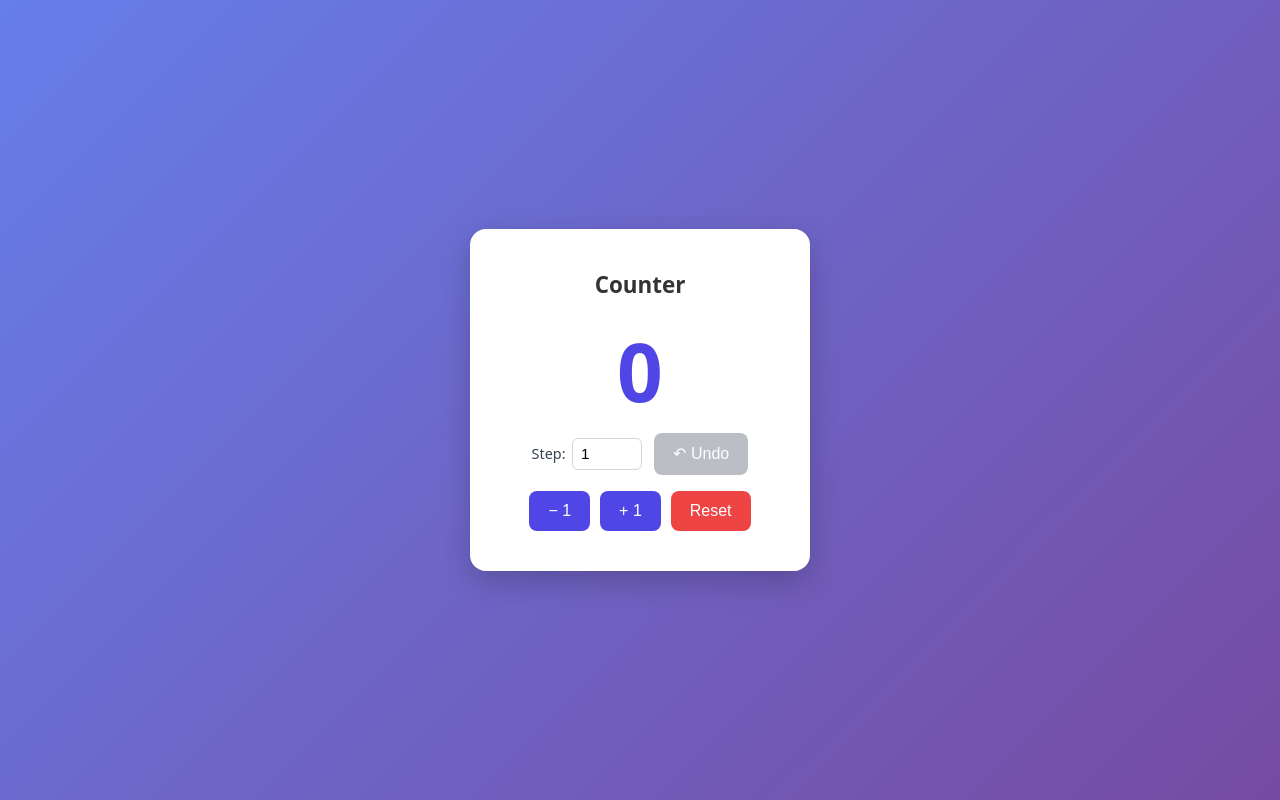
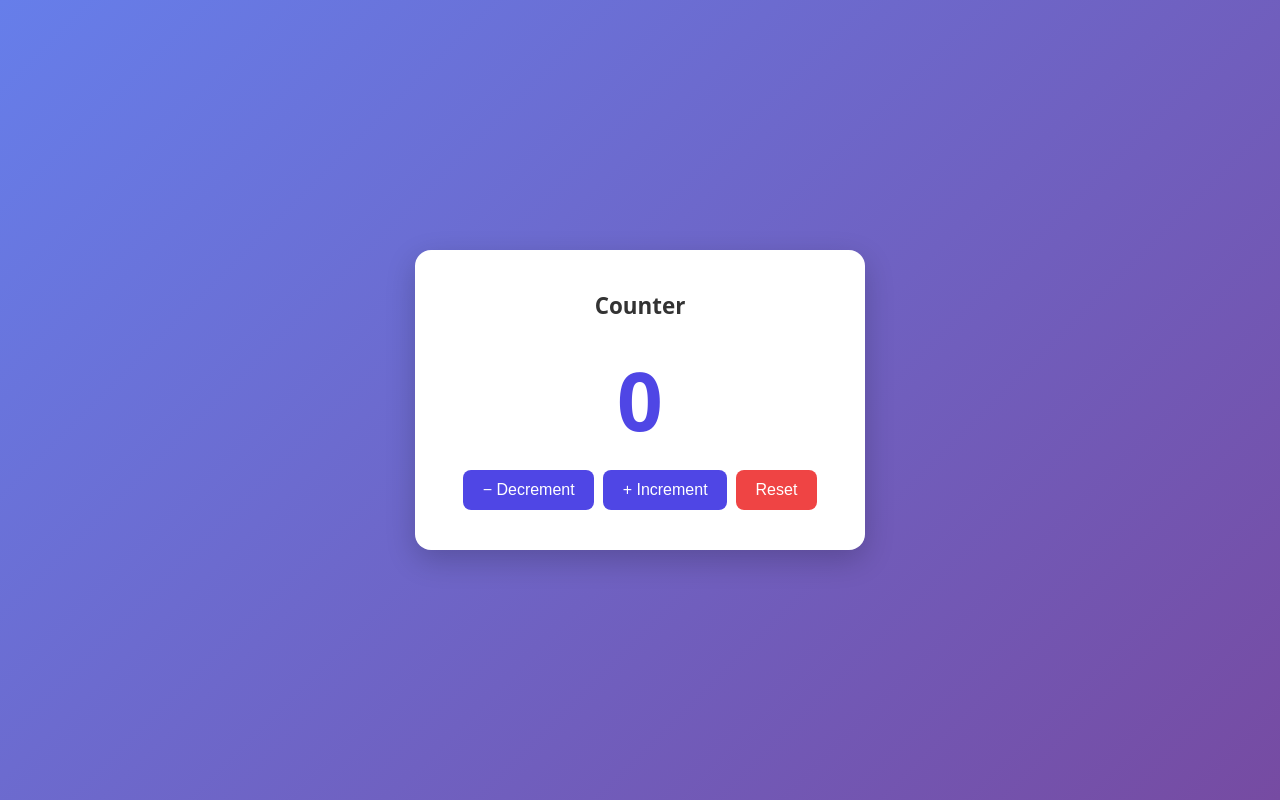
Before and after one commit to anushaviswanathan2002/Counter-app, a React (Vite) app: page / in a window 1280 px wide. Built offline with nearby package versions, Linux system fonts and the light colour scheme.

Commit message:
Revert "feat(counter): add configurable step size, undo, and history of last 10 actions"
This reverts commit 2b3e14e324db9db9c55d2bafcc6bbff6fa148f10.

```diff
--- a/src/App.jsx
+++ b/src/App.jsx
@@ -1,105 +1,30 @@
 import { useState, useEffect } from 'react';
 
-const COUNT_KEY = 'counter-value';
-const STEP_KEY = 'counter-step';
-const HISTORY_KEY = 'counter-history';
-const MAX_HISTORY = 10;
+const STORAGE_KEY = 'counter-value';
 
-function loadNumber(key, fallback) {
-  const n = parseInt(localStorage.getItem(key) || String(fallback), 10);
-  return Number.isNaN(n) ? fallback : n;
-}
-
-function loadHistory() {
-  try {
-    const raw = JSON.parse(localStorage.getItem(HISTORY_KEY)) || [];
-    return Array.isArray(raw) ? raw.slice(0, MAX_HISTORY) : [];
-  } catch {
-    return [];
-  }
+function loadCount() {
+  const stored = parseInt(localStorage.getItem(STORAGE_KEY) || '0', 10);
+  return Number.isNaN(stored) ? 0 : stored;
 }
 
 export default function App() {
-  const [count, setCount] = useState(() => loadNumber(COUNT_KEY, 0));
-  const [step, setStep] = useState(() => loadNumber(STEP_KEY, 1));
-  const [history, setHistory] = useState(loadHistory);
+  const [count, setCount] = useState(loadCount);
 
   useEffect(() => {
-    localStorage.setItem(COUNT_KEY, String(count));
+    localStorage.setItem(STORAGE_KEY, String(count));
   }, [count]);
-  useEffect(() => {
-    localStorage.setItem(STEP_KEY, String(step));
-  }, [step]);
-  useEffect(() => {
-    localStorage.setItem(HISTORY_KEY, JSON.stringify(history));
-  }, [history]);
-
-  function applyChange(delta) {
-    const next = count + delta;
-    setCount(next);
-    setHistory((h) => [{ delta, value: next, id: Date.now() }, ...h].slice(0, MAX_HISTORY));
-  }
-
-  function increment() { applyChange(step); }
-  function decrement() { applyChange(-step); }
-  function reset() {
-    setCount(0);
-    setHistory([]);
-  }
-  function undo() {
-    if (history.length === 0) return;
-    const [last, ...rest] = history;
-    setCount(count - last.delta);
-    setHistory(rest);
-  }
 
   return (
     <div className="app">
       <h1>Counter</h1>
       <div className="count">{count}</div>
-
-      <div className="step-row">
-        <label>
-          Step:
-          <input
-            type="number"
-            min="1"
-            max="1000"
-            value={step}
-            onChange={(e) => {
-              const v = parseInt(e.target.value, 10);
-              if (!Number.isNaN(v) && v >= 1) setStep(v);
-            }}
-          />
-        </label>
-        <button
-          className="secondary"
-          disabled={history.length === 0}
-          onClick={undo}
-          title="Undo last action"
-        >
-          ↶ Undo
+      <div className="buttons">
+        <button onClick={() => setCount(count - 1)}>− Decrement</button>
+        <button onClick={() => setCount(count + 1)}>+ Increment</button>
+        <button className="danger" onClick={() => setCount(0)}>
+          Reset
         </button>
       </div>
-
-      <div className="buttons">
-        <button onClick={decrement}>− {step}</button>
-        <button onClick={increment}>+ {step}</button>
-        <button className="danger" onClick={reset}>Reset</button>
-      </div>
-
-      {history.length > 0 && (
-        <div className="history">
-          <h2>History</h2>
-          <ol>
-            {history.map((h, i) => (
-              <li key={h.id}>
-                {h.delta > 0 ? '+' : ''}{h.delta} → <b>{h.value}</b>
-              </li>
-            ))}
-          </ol>
-        </div>
-      )}
     </div>
   );
 }
--- a/src/index.css
+++ b/src/index.css
@@ -15,37 +15,15 @@ body {
   border-radius: 16px;
   box-shadow: 0 10px 30px rgba(0, 0, 0, 0.2);
   text-align: center;
-  min-width: 340px;
-  max-width: 420px;
+  min-width: 320px;
 }
-h1 { margin: 0 0 1rem; font-size: 1.4rem; color: #333; }
+h1 { margin: 0 0 1.5rem; font-size: 1.4rem; color: #333; }
 .count {
   font-size: 5rem;
   font-weight: 700;
   color: #4f46e5;
-  margin: 0.5rem 0;
+  margin: 1rem 0;
   font-variant-numeric: tabular-nums;
-}
-.step-row {
-  display: flex;
-  align-items: center;
-  justify-content: center;
-  gap: 0.75rem;
-  margin-bottom: 1rem;
-}
-.step-row label {
-  display: inline-flex;
-  align-items: center;
-  gap: 0.4rem;
-  font-size: 0.9rem;
-  color: #374151;
-}
-.step-row input[type="number"] {
-  width: 70px;
-  padding: 0.4rem 0.5rem;
-  border: 1px solid #d1d5db;
-  border-radius: 6px;
-  font-size: 0.95rem;
 }
 .buttons {
   display: flex;
@@ -63,32 +41,9 @@ button {
   cursor: pointer;
   transition: transform 0.1s, background 0.15s;
 }
-button:hover:not(:disabled) { background: #4338ca; }
-button:active:not(:disabled) { transform: scale(0.96); }
-button:disabled { opacity: 0.45; cursor: not-allowed; }
+button:hover { background: #4338ca; }
+button:active { transform: scale(0.96); }
 button.secondary { background: #6b7280; }
-button.secondary:hover:not(:disabled) { background: #4b5563; }
+button.secondary:hover { background: #4b5563; }
 button.danger { background: #ef4444; }
-button.danger:hover:not(:disabled) { background: #dc2626; }
-.history {
-  margin-top: 1.5rem;
-  text-align: left;
-  border-top: 1px solid #e5e7eb;
-  padding-top: 1rem;
-}
-.history h2 {
-  font-size: 0.95rem;
-  color: #6b7280;
-  margin: 0 0 0.5rem;
-  text-transform: uppercase;
-  letter-spacing: 0.05em;
-}
-.history ol {
-  margin: 0;
-  padding-left: 1.2rem;
-  font-size: 0.9rem;
-  color: #374151;
-  font-variant-numeric: tabular-nums;
-}
-.history li { margin-bottom: 0.2rem; }
-.history b { color: #4f46e5; }
+button.danger:hover { background: #dc2626; }
```
Also changed, not shown: 1 other file (tests, documents, lock files or other folders).
